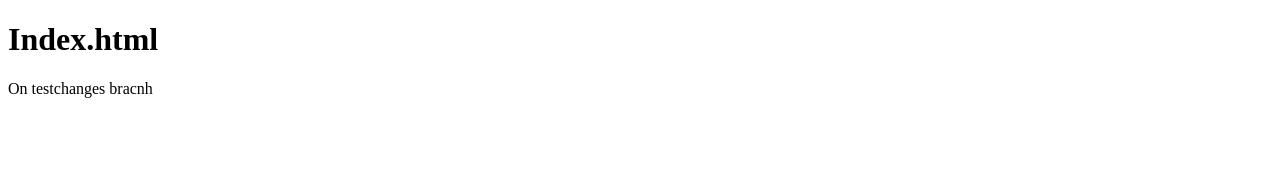
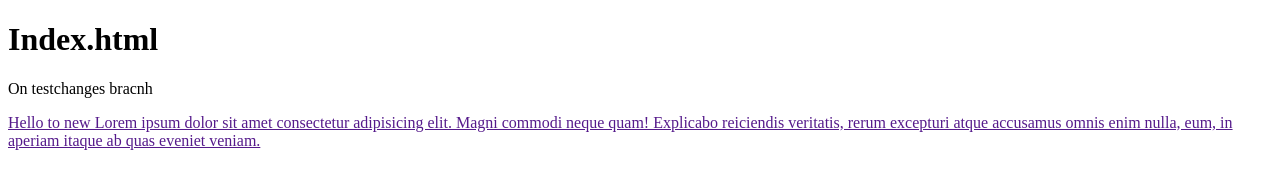
Before and after one commit to saitama95/codetesting, a plain HTML site: page index.html in a window 1280 px wide. Drawn offline with Linux system fonts and the light colour scheme.

Commit message:
add anchor tage

```diff
--- a/index.html
+++ b/index.html
@@ -8,5 +8,7 @@
 <body>
     <h1>Index.html</h1>
     <p>On testchanges bracnh</p>
+
+    <a href="">Hello to  new Lorem ipsum dolor sit amet consectetur adipisicing elit. Magni commodi neque quam! Explicabo reiciendis veritatis, rerum excepturi atque accusamus omnis enim nulla, eum, in aperiam itaque ab quas eveniet veniam.</a>
 </body>
 </html>
```
